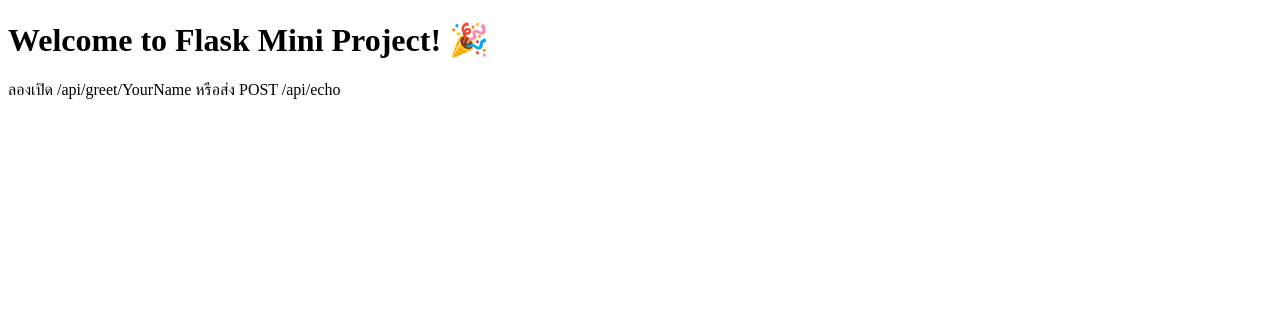
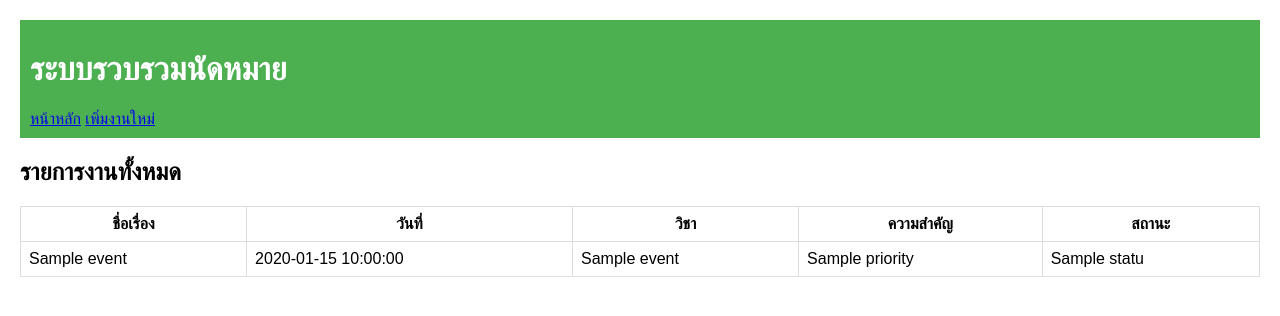
Before and after one commit to 6709530015/CS242_finalProject, a Flask app: template templates/index.html in a window 1280 px wide. Shown: the top 316 px of the page. Run offline with Flask 3, Linux system fonts and the light colour scheme; the template is opened without the code that fills it: most values are stand-ins (such as "Sample title", 1, 10 or a date in 2020).

Commit message:
Add HTML files not completed

```diff
--- a/app.py
+++ b/app.py
@@ -1,22 +1,44 @@
-from flask import Flask, render_template, jsonify, request
+from flask import Flask, render_template, request, redirect, url_for
+from datetime import datetime
+from models.event import Event, Priority
+from models.event_manager import EventManager
 
 app = Flask(__name__)
+manager = EventManager()
 
-# หน้าแรก (HTML Template)
 @app.route("/")
-def home():
-    return render_template("index.html")
+def index():
+    # โหลดข้อมูลจาก JSON ทุกครั้งที่เปิดหน้า
+    manager.load_from_json()
+    return render_template("index.html", events=manager._events)
 
-# API JSON ตัวอย่าง
-@app.route("/api/greet/<name>")
-def greet(name):
-    return jsonify({"message": f"Hello, {name}!"})
+@app.route("/add_event", methods=["GET", "POST"])
+def add_event():
+    if request.method == "POST":
+        # รับค่าจากฟอร์ม
+        title = request.form["title"]
+        date = datetime.strptime(request.form["date"], "%Y-%m-%d")
+        subject = request.form["subject"]
+        description = request.form["description"]
+        priority = Priority[request.form["priority"]]
 
-# รับข้อมูลจากฟอร์ม POST
-@app.route("/api/echo", methods=["POST"])
-def echo():
-    data = request.json  # รับ JSON
-    return jsonify({"you_sent": data})
+        # สร้าง Event ใหม่
+        new_event = Event(
+            id=len(manager._events) + 1,
+            title=title,
+            date=date,
+            subject=subject,
+            description=description,
+            priority=priority
+        )
+
+        # เพิ่มเข้า EventManager และบันทึก
+        manager.add_event(new_event)
+        manager.save_to_json()
+
+        return redirect(url_for("index"))
+
+    return render_template("add_event.html")
 
 if __name__ == "__main__":
     app.run(debug=True)
--- /dev/null
+++ b/templates/base.html
@@ -0,0 +1,20 @@
+<!DOCTYPE html>
+<html lang="th">
+<head>
+    <meta charset="UTF-8">
+    <title>Reminder System</title>
+    <link rel="stylesheet" href="{{ url_for('static', filename='style.css') }}">
+</head>
+<body>
+    <header>
+        <h1>ระบบรวบรวมนัดหมาย</h1>
+        <nav>
+            <a href="{{ url_for('index') }}">หน้าหลัก</a>
+            <a href="{{ url_for('add_event') }}">เพิ่มงานใหม่</a>
+        </nav>
+    </header>
+    <main>
+        {% block content %}{% endblock %}
+    </main>
+</body>
+</html>
--- a/templates/index.html
+++ b/templates/index.html
@@ -1,10 +1,22 @@
-<!DOCTYPE html>
-<html>
-<head>
-    <title>Flask Mini Project</title>
-</head>
-<body>
-    <h1>Welcome to Flask Mini Project! 🎉</h1>
-    <p>ลองเปิด /api/greet/YourName หรือส่ง POST /api/echo</p>
-</body>
-</html>
+{% extends "base.html" %}
+{% block content %}
+<h2>รายการงานทั้งหมด</h2>
+<table>
+    <tr>
+        <th>ชื่อเรื่อง</th>
+        <th>วันที่</th>
+        <th>วิชา</th>
+        <th>ความสำคัญ</th>
+        <th>สถานะ</th>
+    </tr>
+    {% for event in events %}
+    <tr>
+        <td>{{ event._title }}</td>
+        <td>{{ event._date }}</td>
+        <td>{{ event._subject }}</td>
+        <td>{{ event._priority.name }}</td>
+        <td>{{ event._status.name }}</td>
+    </tr>
+    {% endfor %}
+</table>
+{% endblock %}
--- /dev/null
+++ b/templates/style.css
@@ -0,0 +1,17 @@
+body {
+    font-family: Arial, sans-serif;
+    margin: 20px;
+}
+header {
+    background: #4CAF50;
+    color: white;
+    padding: 10px;
+}
+table {
+    border-collapse: collapse;
+    width: 100%;
+}
+table, th, td {
+    border: 1px solid #ddd;
+    padding: 8px;
+}
```
Also changed, not shown: models/event.py (added, +26 -0 lines), models/event_manager.py (added, +32 -0 lines), models/reminder.py (added, +15 -0 lines), templates/add_event.html (added, +27 -0 lines).
